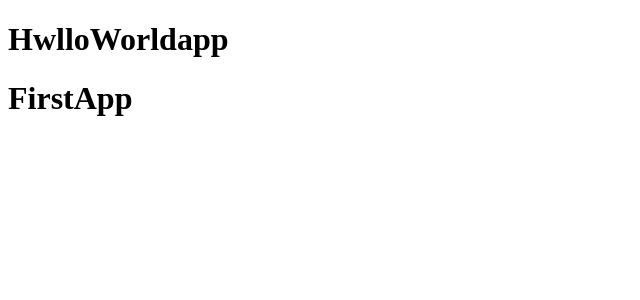
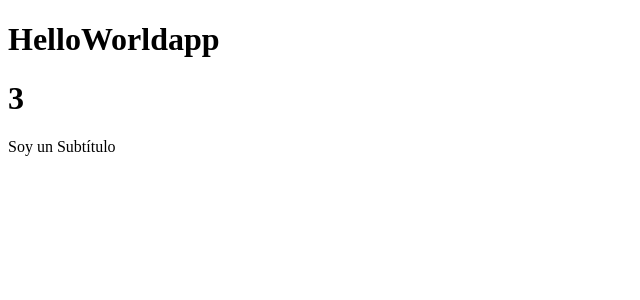
Before and after one commit to leakko/intro-react-vite, a React (Vite) app: page / in a window 1280 px wide. Shown: the top 300 px of the page, without its empty margins (0-640 px from the left). Built offline with nearby package versions, Linux system fonts and the light colour scheme.

Commit message:
getResult function added to FirstApp component

```diff
--- a/src/FirstApp.jsx
+++ b/src/FirstApp.jsx
@@ -1,5 +1,11 @@
+const getResult = (a, b) => a+b
+
 export const FirstApp = () => {
+
     return (
-        <h1>FirstApp</h1>
+        <>
+            <h1>{ getResult(1, 2) }</h1>
+            <p>Soy un Subtítulo</p>
+        </>
     )
 }
--- a/src/HelloWorldApp.jsx
+++ b/src/HelloWorldApp.jsx
@@ -1,5 +1,5 @@
 export function HelloWorldApp() {
   return (
-    <h1>HwlloWorldapp</h1>
+    <h1>HelloWorldapp</h1>
   )
 }
```
